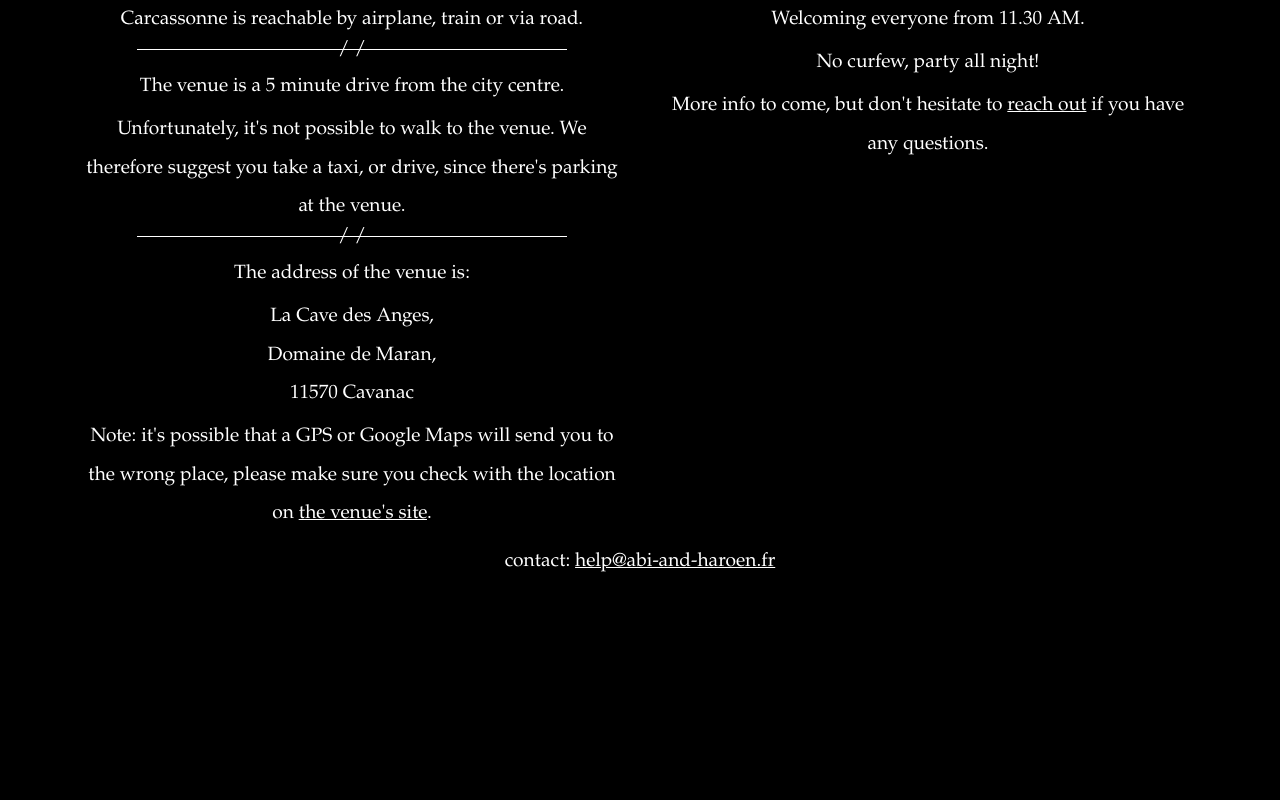
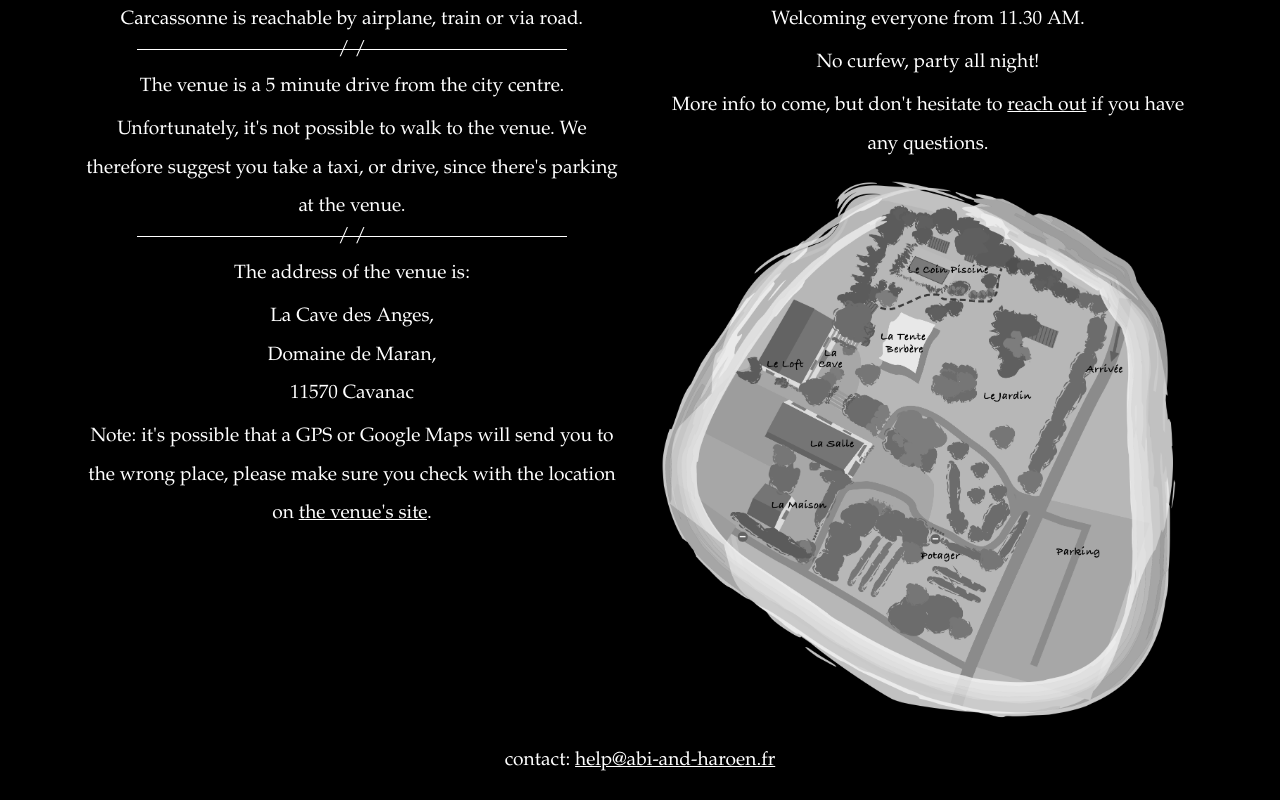
Before and after one commit to Haroenv/wedding-website, a React (Create React App) app: page / in a window 1280 px wide. Shown: the part 1140-1940 px from the top of the page. Before the commit the page ends 1741 px from the top, so only its background shows below. Built offline with nearby package versions, Linux system fonts and the light colour scheme.

Commit message:
add image to home

```diff
--- a/src/Home.jsx
+++ b/src/Home.jsx
@@ -5,6 +5,7 @@ import image3 from './images/boissy-saint-leger-3.jpg';
 import image4 from './images/boissy-saint-leger-4.jpg';
 import image5 from './images/boissy-saint-leger-5.jpg';
 import image6 from './images/boissy-saint-leger-6.jpg';
+import planImage from './images/plan-cave-des-anges.png';
 import { getMailTo, emailAddress } from './util';
 import { useLanguage } from './useLanguage';
 
@@ -97,7 +98,10 @@ const Home = () => {
         </button>
 
         <section>{getText('home_getting_there')}</section>
-        <section>{getText('home_practical')}</section>
+        <section>
+          {getText('home_practical')}
+          <img src={planImage} alt="Plan of La Cave Des Anges" />
+        </section>
       </div>
       <footer>
         <p>
```
Also changed, not shown: src/images/plan-cave-des-anges.png (added).
